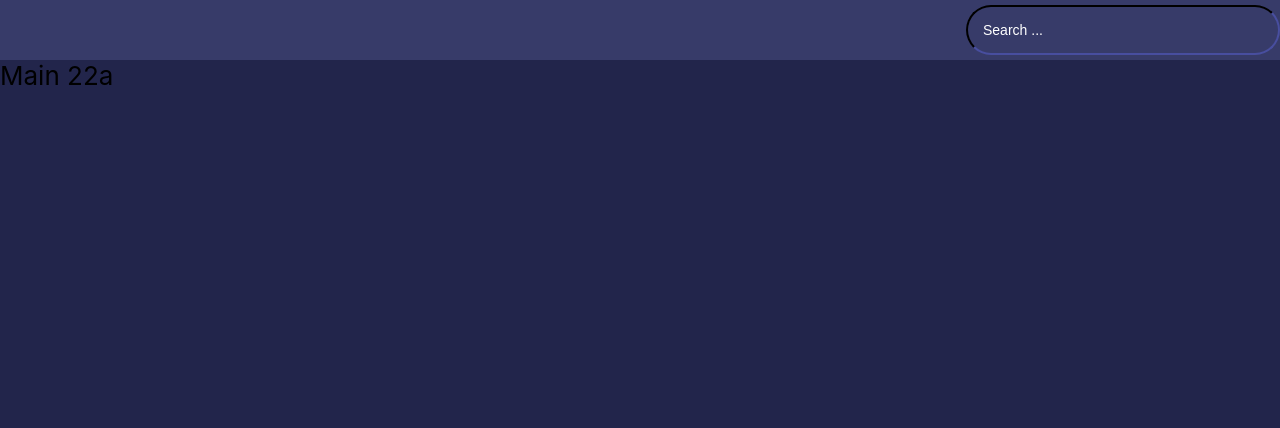
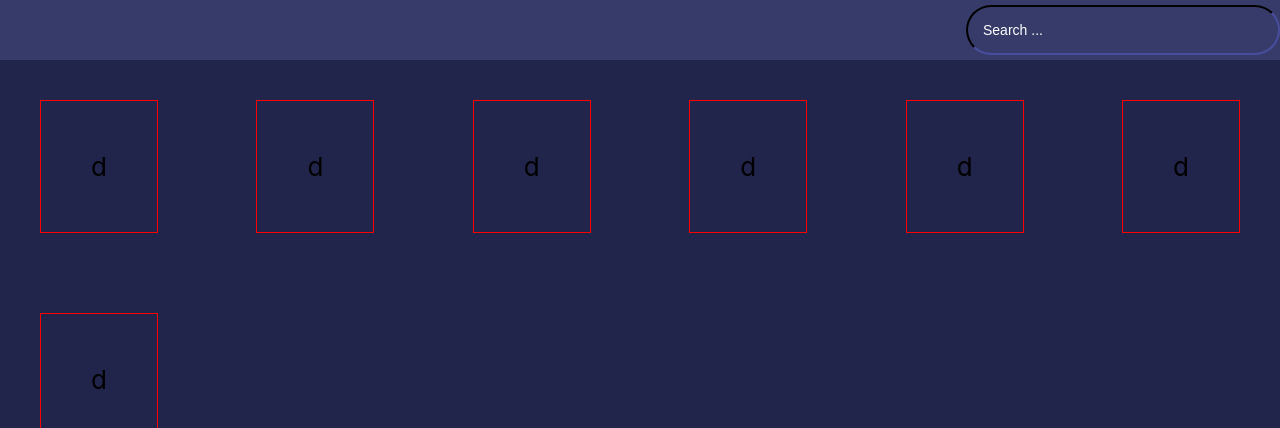
Before and after one commit to ET-TOUNANI/movies, a React (Create React App) app in the folder movies/: page / in a window 1280 px wide. Shown: the top 428 px of the page. Built offline with nearby package versions, Linux system fonts and the light colour scheme.

Commit message:
fix the style in the main componenent
using flex-wrap

```diff
--- a/movies/src/App.js
+++ b/movies/src/App.js
@@ -10,6 +10,7 @@ function App() {
 
       <Header />
       <Main />
+
     </div>
   );
 }
--- a/movies/src/includes/Header/Header.js
+++ b/movies/src/includes/Header/Header.js
@@ -4,8 +4,8 @@ function Header() {
   return (
     <div className="App-header" >
       <input type="text" name="search" id="search" placeholder='Search ...'/>
+    </div>
 
-    </div>
   )
 }
 
--- a/movies/src/includes/Header/header.css
+++ b/movies/src/includes/Header/header.css
@@ -17,6 +17,7 @@
     border-color: #22254b;
     color: whitesmoke;
     font-size: 14px;
+    outline: none;
 }
 #search::placeholder{
     color: white;
--- a/movies/src/includes/Main/Main.js
+++ b/movies/src/includes/Main/Main.js
@@ -1,8 +1,18 @@
 import React from 'react'
-
+import './main.css'
 function Main() {
   return (
-    <div>Main 22a</div>
+    <div className='Main'>
+
+      <div className="c">d</div>
+      <div className="c">d</div>
+      <div className="c">d</div>
+      <div className="c">d</div>
+      <div className="c">d</div>
+      <div className="c">d</div>
+      <div className="c">d</div>
+
+    </div>
   )
 }
 
--- a/movies/src/includes/Main/main.css
+++ b/movies/src/includes/Main/main.css
@@ -0,0 +1,13 @@
+.Main{
+    display: flex;
+    flex-direction: row;
+    justify-content: space-between;
+    align-items: center;
+    flex-wrap: wrap;
+}
+.c{
+    margin : 40px;
+
+    padding: 50px;
+    border: 1px solid red;
+}
```
